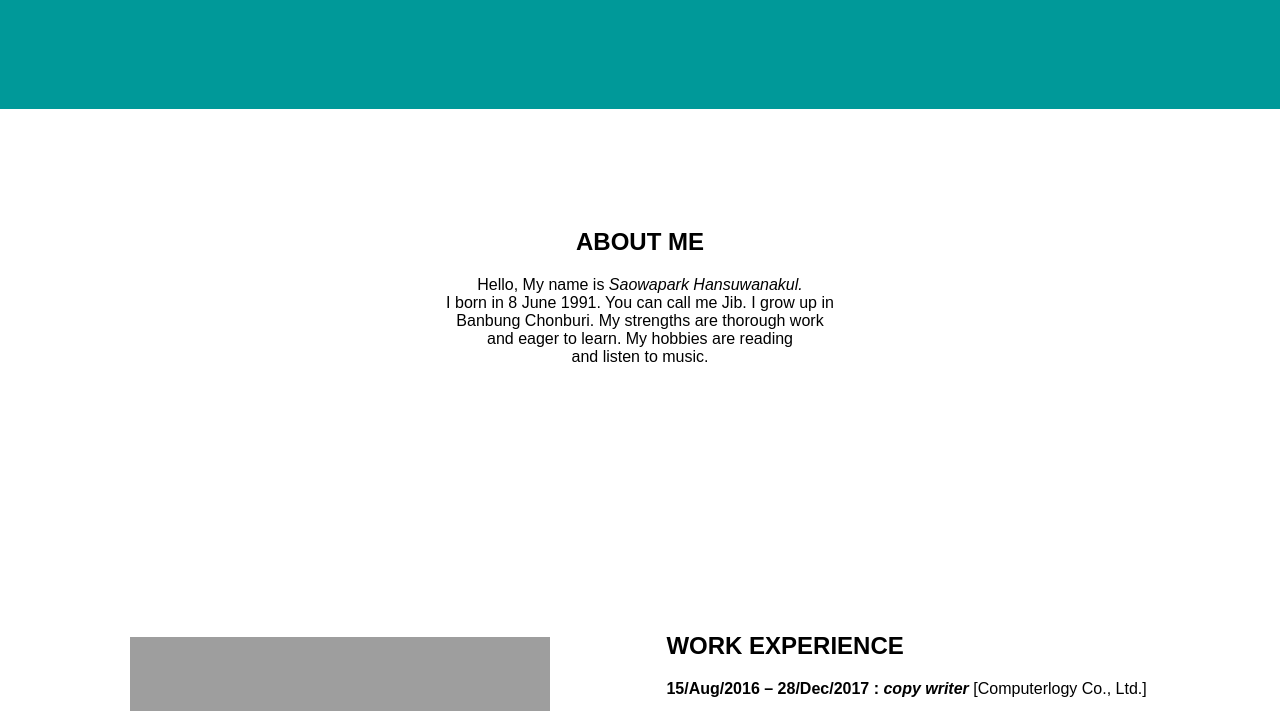
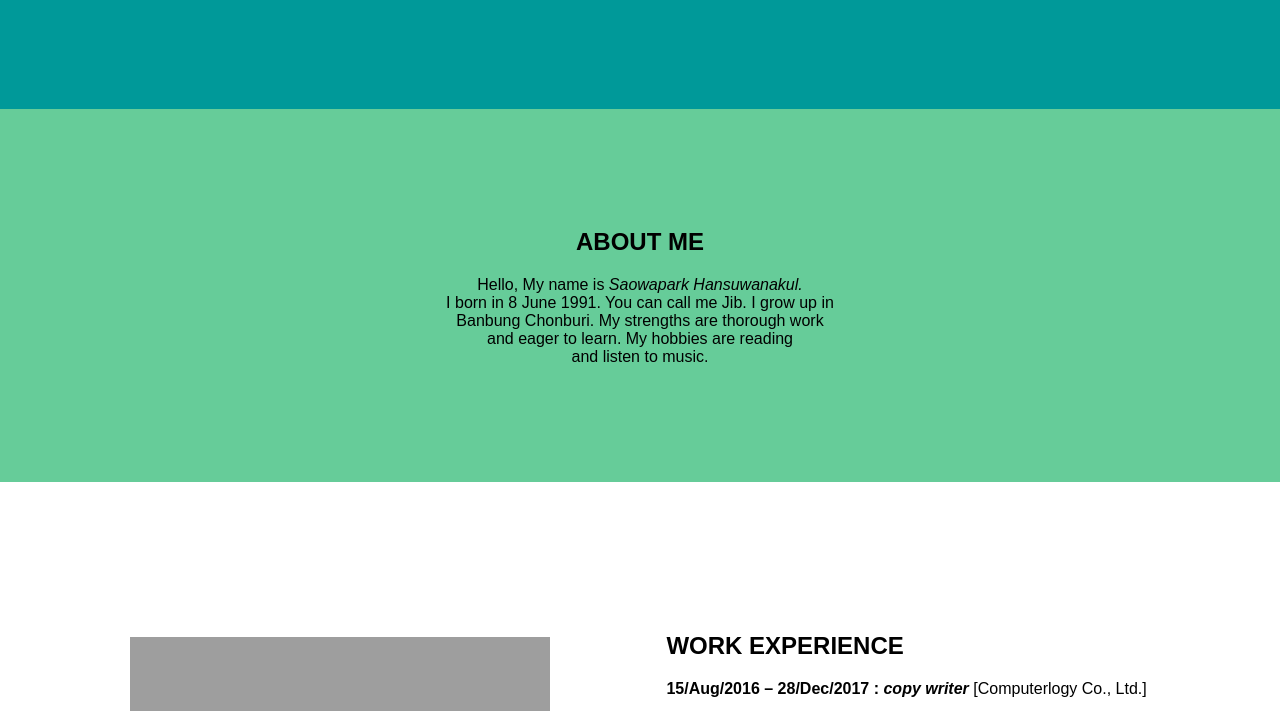
Before and after one commit to saowapark/saowapark.github.io, a plain HTML site: page index.html in a window 1280 px wide. Shown: the part 379-1090 px from the top of the page. Drawn offline with Linux system fonts and the light colour scheme; grey boxes are pictures that could not be loaded.

Commit message:
Update index.css
change bg color

```diff
--- a/index.css
+++ b/index.css
@@ -38,7 +38,7 @@ html, body {
 .aboutme {
   font-family: 'Montserrat', sans-serif;
   padding: 100px;
-  background-color: ##66CC99;
+  background-color: #66CC99;
   background-size: cover;
   text-align: center;
   color: #000000;
```
